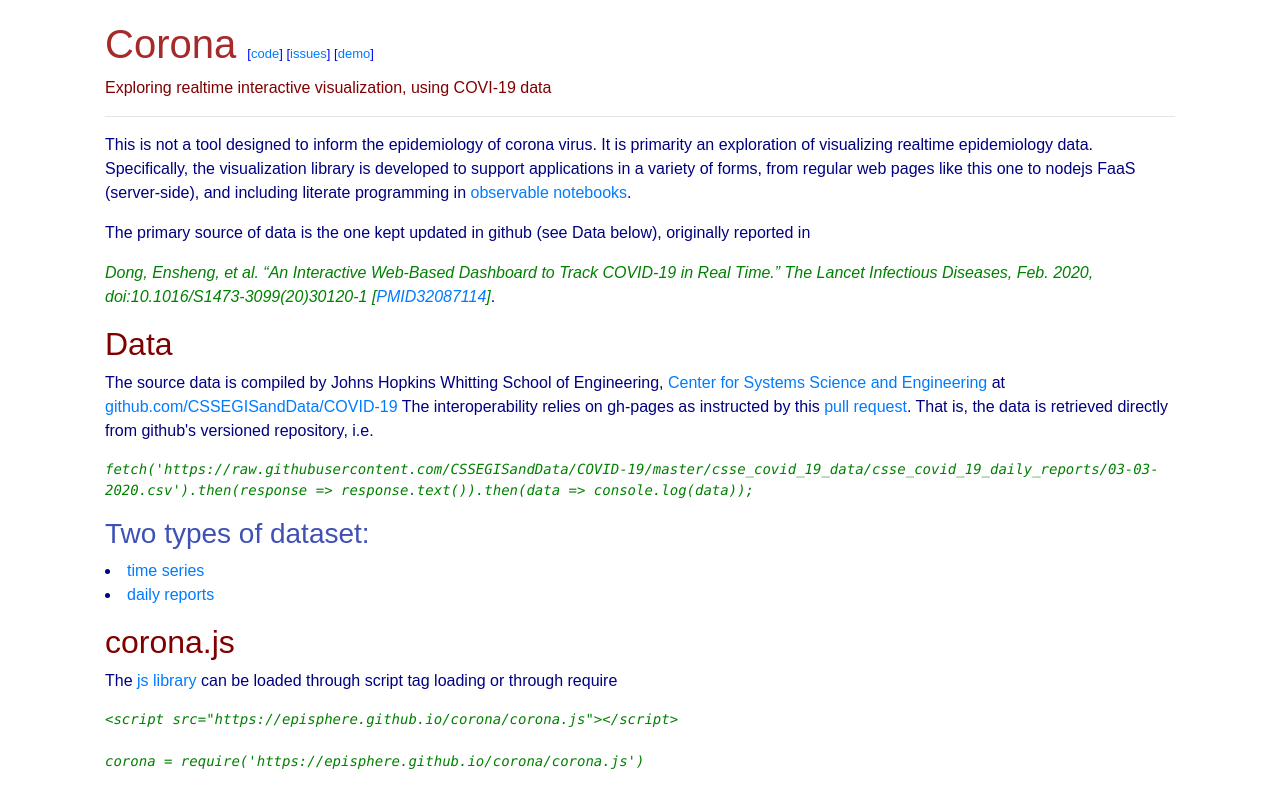
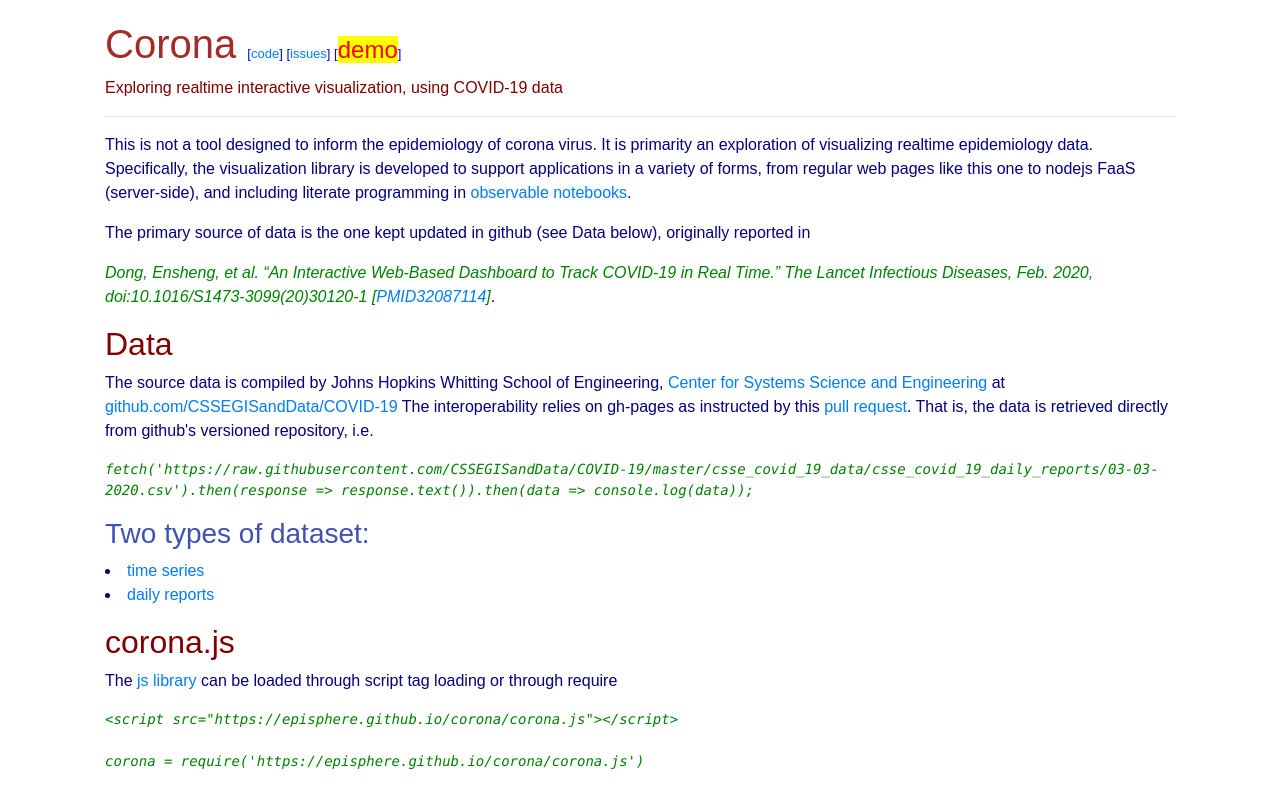
Before and after one commit to episphere/corona, a plain HTML site: page index.html in a window 1280 px wide. Shown: the top 785 px of the page. Drawn offline with nearby package versions, Linux system fonts and the light colour scheme.

Commit message:
observable demo

```diff
--- a/index.html
+++ b/index.html
@@ -5,8 +5,8 @@
     <link href="corona.css" rel="stylesheet">
 </head>
 <body class="container" onload="corona.ui()">
-    <h1><span style="font-family:fantasy">Corona</span> <span style="font-size:small;color:blue">[<a href="https://github.com/episphere/corona" target="_blank">code</a>] [<a href="https://github.com/episphere/corona/issues" target="_blank">issues</a>] [<a href="#democorona" target="_blank">demo</a>]<span></h1>
-    <p style="color:maroon">Exploring realtime interactive visualization, using COVI-19 data</p>
+    <h1><span style="font-family:fantasy">Corona</span> <span style="font-size:small;color:blue">[<a href="https://github.com/episphere/corona" target="_blank">code</a>] [<a href="https://github.com/episphere/corona/issues" target="_blank">issues</a>] [<a href="https://observablehq.com/@episphere/corona" target="_blank" style="font-size:x-large;color:red;background-color:yellow">demo</a>]<span></h1>
+    <p style="color:maroon">Exploring realtime interactive visualization, using COVID-19 data</p>
     <hr>
     <p>
     This is not a tool designed to inform the epidemiology of corona virus.
```
